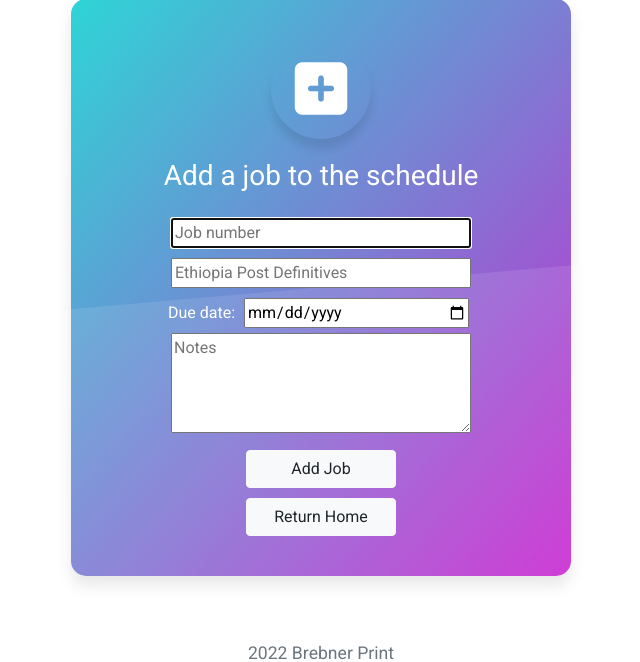
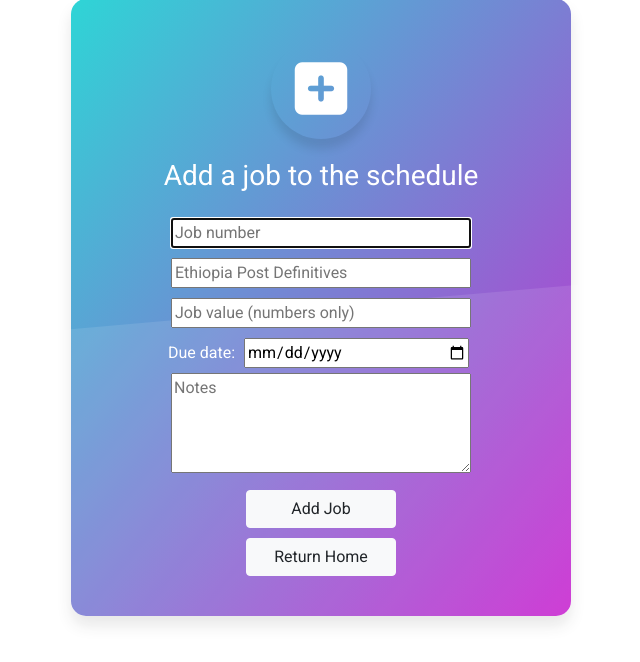
Before and after one commit to 0710160/stamp_dash, a Flask app: page /add_job/118 in a window 1280 px wide. Shown: the part 155-817 px from the top of the page, without its empty margins (319-959 px from the left). Run offline with Flask 2, Linux system fonts and the light colour scheme; a user stored in the database is signed in; data comes from the database, SQL or seed files in the repository; some libraries are stand-ins or nearby versions.

Commit message:
Update add_job.html

```diff
--- a/templates/add_job.html
+++ b/templates/add_job.html
@@ -13,6 +13,7 @@
                     <form action="" method="POST">
                         <input type="text", name="job_no", placeholder="Job number", autofocus="True"><br>
                         <input type="text", name="job_name", placeholder="{{ job_name }}"><br>
+                        <input type="text", name="job_value", placeholder="Job value (numbers only)"><br>
                         <label>Due date:</label>
                         <input type="date", style="width:225px", name="due_date"><br>
                         <textarea maxlength="249", name="notes", style="height:100px;" placeholder="Notes"></textarea>
```
